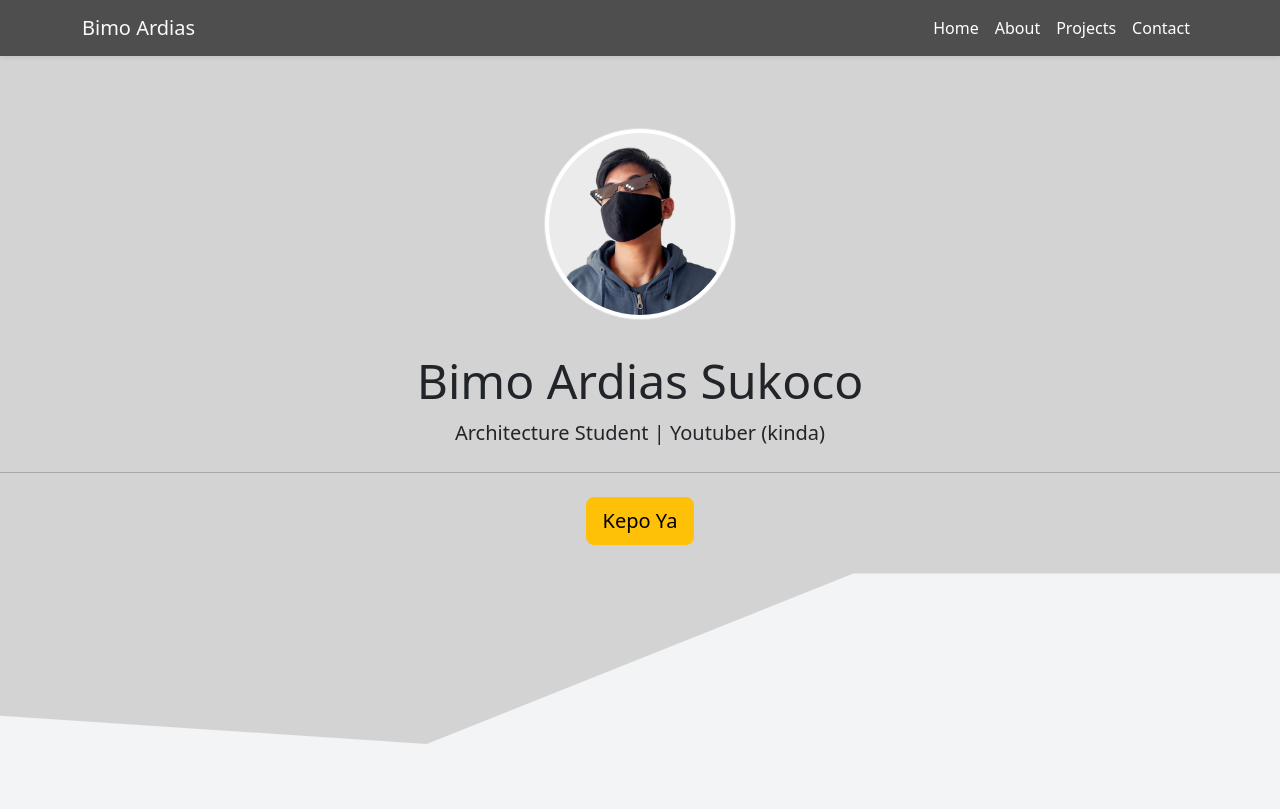
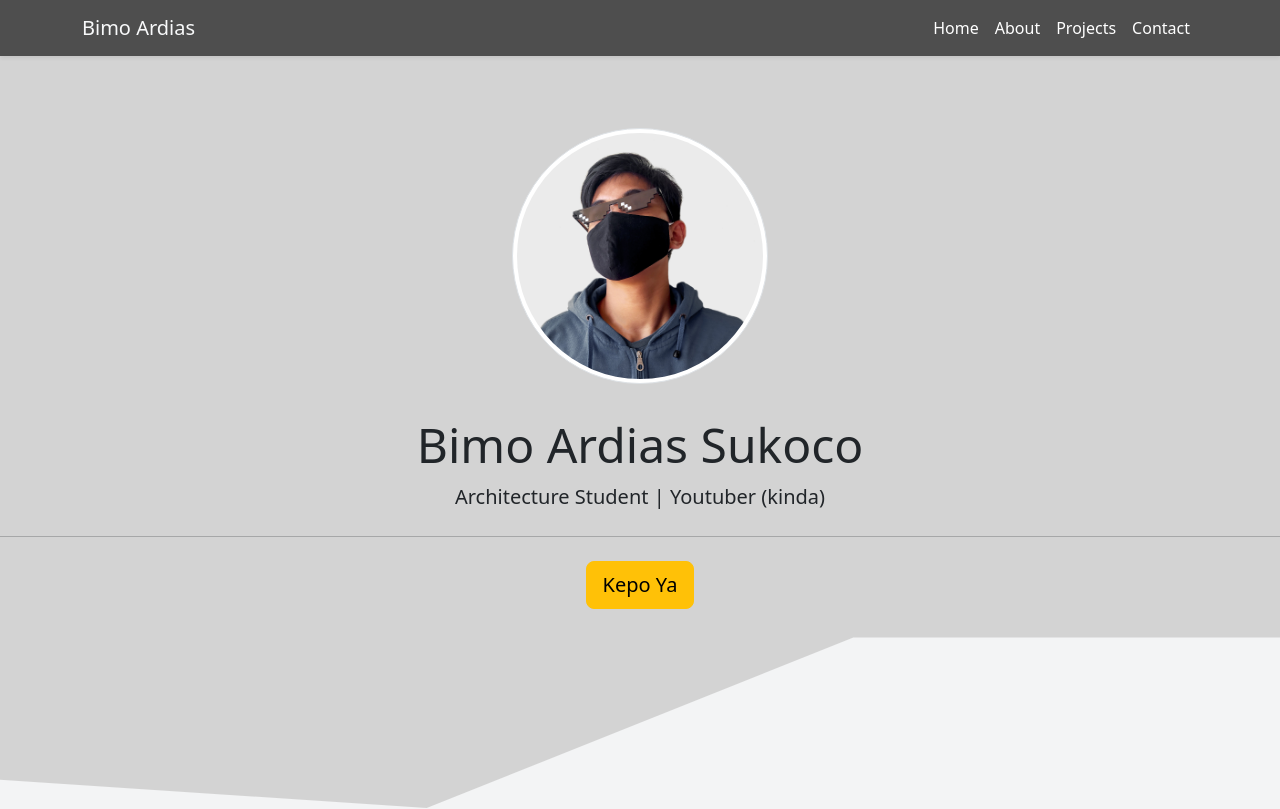
Before and after one commit to bimoas1103/bimoas1103.github.io, a plain HTML site: page index.html in a window 1280 px wide. Shown: the top 809 px of the page. Drawn offline with nearby package versions, Linux system fonts and the light colour scheme.

Commit message:
resize image profile

```diff
--- a/style.css
+++ b/style.css
@@ -28,8 +28,8 @@
 
 .img-jt {
   size-adjust: auto;
-  width: 15%;
-  height: 15%;
+  width: 20%;
+  height: 20%;
   border-radius: 1000px;
   margin-bottom: 2rem;
 }
```
